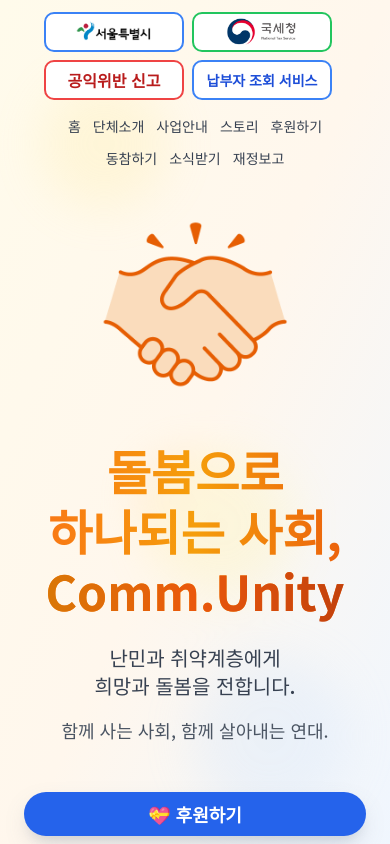
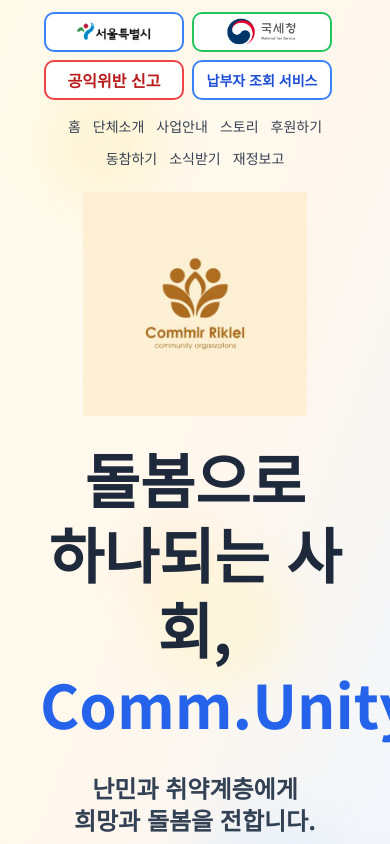
Before and after one commit to curara81/community-pj, a React (Vite) app: page / in a window 390 px wide. Shown: the top 844 px of the page. Built offline with nearby package versions, Linux system fonts and the light colour scheme.

Commit message:
Enhance slogan text and optimize images
- Increased text size and emphasized the slogan/introduction text on the main screen.
- Applied center alignment and padding for better mobile visibility.
- Implemented image optimization for faster loading, especially on mobile devices.

```diff
--- a/src/components/Header.tsx
+++ b/src/components/Header.tsx
@@ -3,6 +3,7 @@ import { Button } from "@/components/ui/button";
 import { Link } from "react-router-dom";
 import VolunteerModal from "./VolunteerModal";
 import AuthButton from "./AuthButton";
+import communityLogo from "@/assets/community-logo-optimized.webp";
 
 const Header = memo(() => {
   const handleSeoulClick = useCallback(() => {
@@ -120,24 +121,24 @@ const Header = memo(() => {
           <div className="animate-fade-in">
             <div className="flex items-center justify-center mb-6 md:mb-6 mt-8 md:mt-12 lg:mt-16">
               <img
-                src="/lovable-uploads/64193635-1583-49bf-b99d-0f5aafcfcea9.png"
+                src={communityLogo}
                 alt="돌봄으로 하나 되는 사회"
                 className="w-56 h-56 md:w-72 md:h-72 lg:w-80 lg:h-80 object-contain"
               />
             </div>
 
-            <h1 className="text-5xl md:text-7xl font-bold mb-6 bg-gradient-to-r from-orange-500 via-amber-500 to-orange-600 bg-clip-text text-transparent leading-tight">
-              <span className="block">돌봄으로</span>
-              <span className="block">하나되는 사회,</span>
-              <span className="bg-gradient-to-r from-amber-600 via-orange-600 to-orange-700 bg-clip-text text-transparent">Comm.Unity</span>
+            <h1 className="text-6xl md:text-8xl lg:text-9xl font-bold mb-8 leading-tight px-4">
+              <span className="block text-slate-800">돌봄으로</span>
+              <span className="block text-slate-800">하나되는 사회,</span>
+              <span className="text-blue-600">Comm.Unity</span>
             </h1>
 
-            <div className="space-y-4 mb-12 animate-slide-up">
-              <p className="text-xl md:text-2xl text-gray-700 font-medium">
-                <span className="block md:inline">난민과 취약계층에게</span>
-                <span className="block md:inline md:ml-2">희망과 돌봄을 전합니다.</span>
+            <div className="space-y-6 mb-12 animate-slide-up px-4">
+              <p className="text-2xl md:text-3xl lg:text-4xl text-slate-700 font-semibold text-center">
+                <span className="block">난민과 취약계층에게</span>
+                <span className="block">희망과 돌봄을 전합니다.</span>
               </p>
-              <p className="text-lg md:text-xl text-gray-600">
+              <p className="text-xl md:text-2xl lg:text-3xl text-slate-600 font-medium text-center">
                 함께 사는 사회, 함께 살아내는 연대.
               </p>
             </div>
```
Also changed, not shown: src/assets/community-logo-optimized.webp (added).
